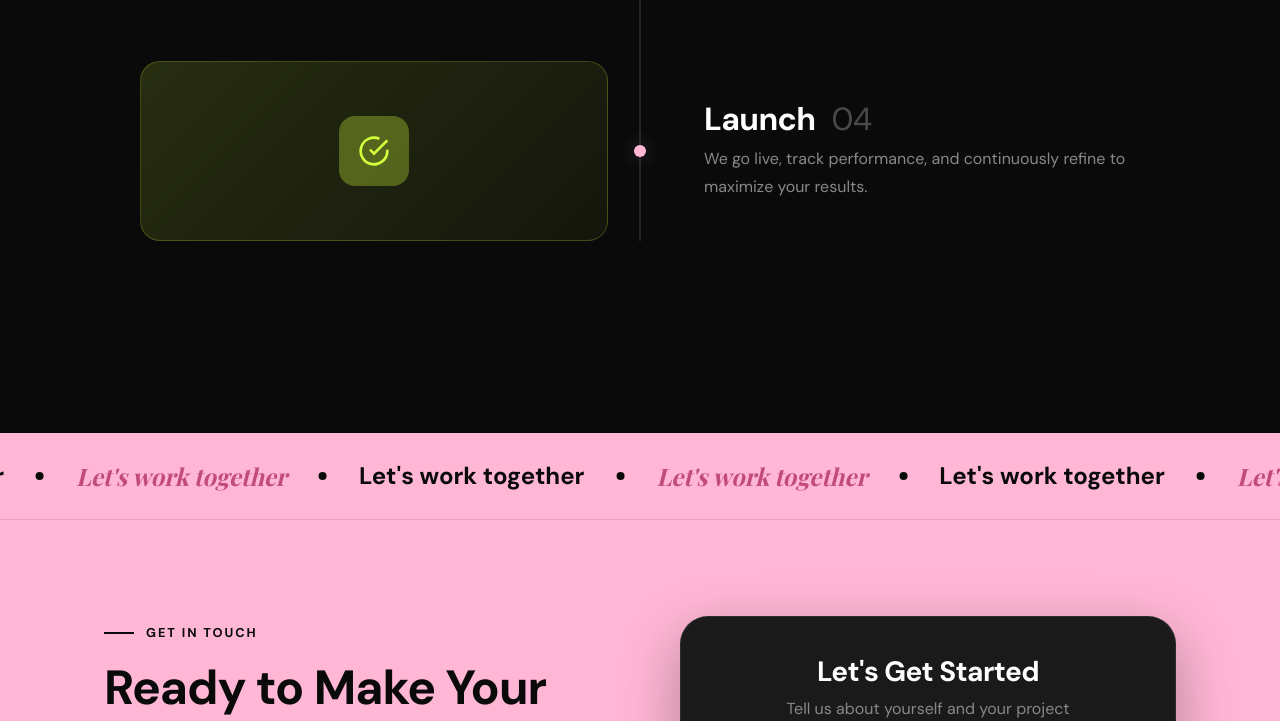
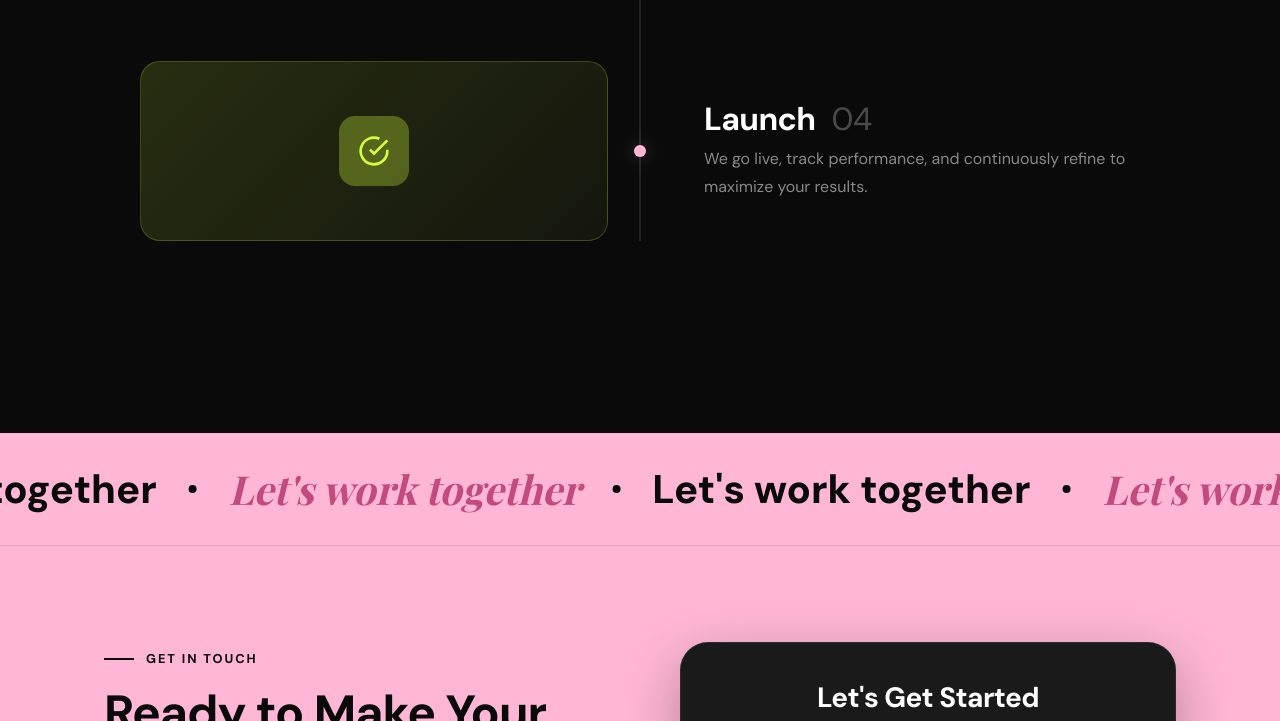
Before and after one commit to katenedilia-cyber/sunweek-media-webpage, a plain HTML site: page index.html in a window 1280 px wide. Shown: the part 4543-5264 px from the top of the page. Drawn offline with nearby package versions, Linux system fonts and the light colour scheme; a web font is replaced by a local one.

Commit message:
Update index.html

```diff
--- a/index.html
+++ b/index.html
@@ -1204,8 +1204,8 @@
         }
 
         .marquee-content span {
-            font-size: 1.5rem;
-            font-weight: 700;
+            font-size: 2.5rem;
+            font-weight: 800;
             color: var(--dark);
         }
 
```
